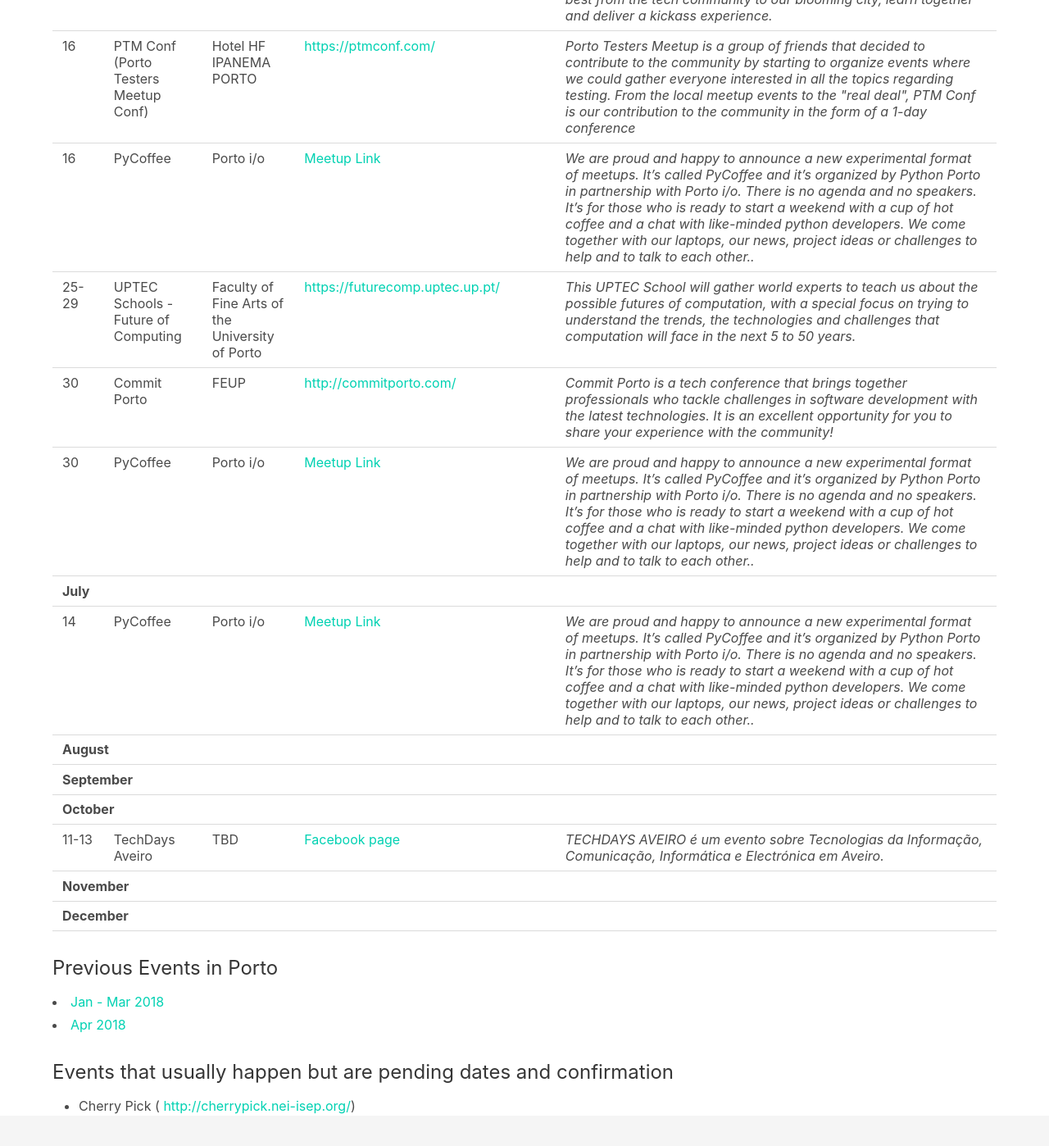
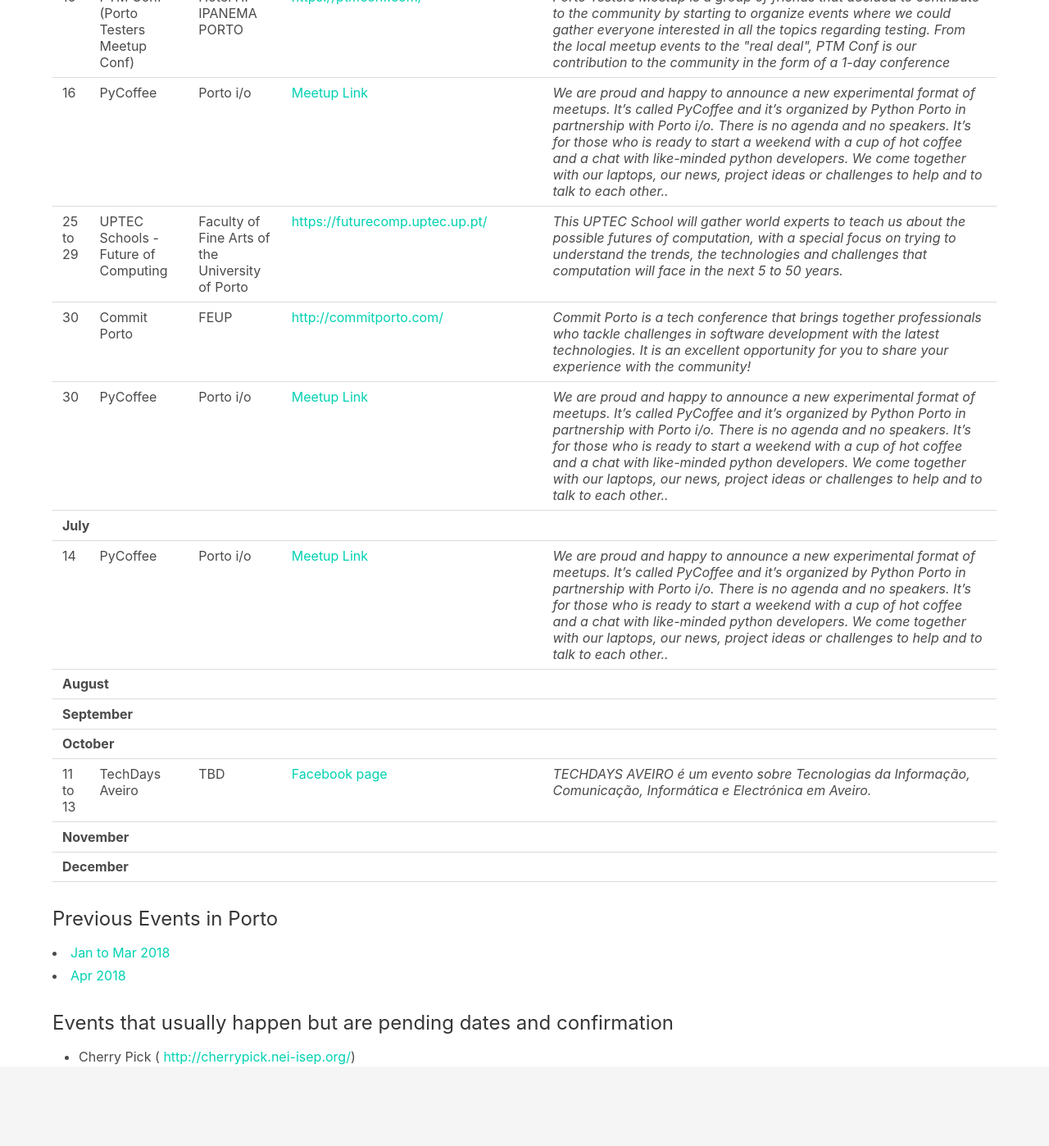
Before and after one commit to DevOpsPorto/devopsporto.github.io, a Jekyll site: the page built from events.html, in a window 1280 px wide and 1400 px high, scrolled down 4560 px. Shown: the whole window at 82% size. Built offline with Jekyll 4.4.1, drawn with Linux system fonts in a browser that asks for light colours; some of the changed text lies outside the part shown.

Commit message:
dates uniformization

```diff
--- a/events.html
+++ b/events.html
@@ -24,7 +24,7 @@
             </td>
         </tr>
         <tr>
-            <td>5-11</td>
+            <td>05 to 11</td>
             <td>Scale Up Porto</td>
             <td>Multiple Locations</td>
             <td>
@@ -35,7 +35,7 @@
             </td>
         </tr>
         <tr>
-            <td>5-6</td>
+            <td>05 to 06</td>
             <td>Hack for Good</td>
             <td>Palácio dos Correios</td>
             <td>
@@ -193,7 +193,7 @@
             </td>
         </tr>
         <tr>
-            <td>18-19</td>
+            <td>18 to 19</td>
             <td>WordCamp Porto 2018</td>
             <td>FEUP</td>
             <td>
@@ -229,7 +229,7 @@
                 </td>
         </tr>
         <tr>
-            <td>21-25</td>
+            <td>21 to 25</td>
             <td>XP 2018</td>
             <td>FEUP</td>
             <td>
@@ -437,7 +437,7 @@
                 </td>
         </tr>
         <tr>
-            <td>14/15</td>
+            <td>14 to 15</td>
             <td>Tech In Porto</td>
             <td>Hard Club, Porto</td>
             <td>
@@ -475,7 +475,7 @@
                 </td>
         </tr>
         <tr>
-            <td>25-29</td>
+            <td>25 to 29</td>
             <td>UPTEC Schools - Future of Computing</td>
             <td>Faculty of Fine Arts of the University of Porto</td>
             <td>
@@ -549,7 +549,7 @@
             </td>
         </tr>
         <tr>
-            <td>11-13</td>
+            <td>11 to 13</td>
             <td>TechDays Aveiro</td>
             <td>TBD</td>
             <td>
@@ -577,7 +577,7 @@
     </table>
 
     <h3>Previous Events in Porto</h3>
-    <li><a href="previousEvents2018Q1.html" target="_blank">Jan - Mar 2018</a></li>
+    <li><a href="previousEvents2018Q1.html" target="_blank">Jan to Mar 2018</a></li>
     <li><a href="previousEvents2018Q2.html" target="_blank">Apr 2018</a></li>
 
 
```
Also changed, not shown: other parts of events.html (+5 -5 lines).
